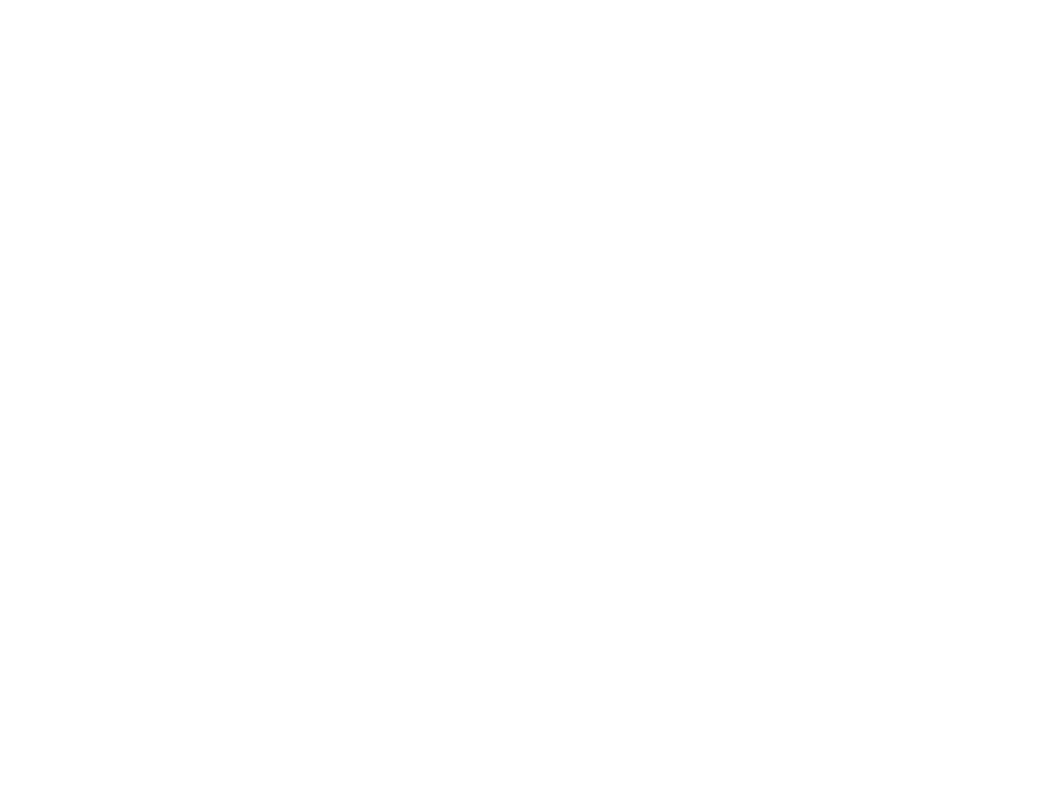
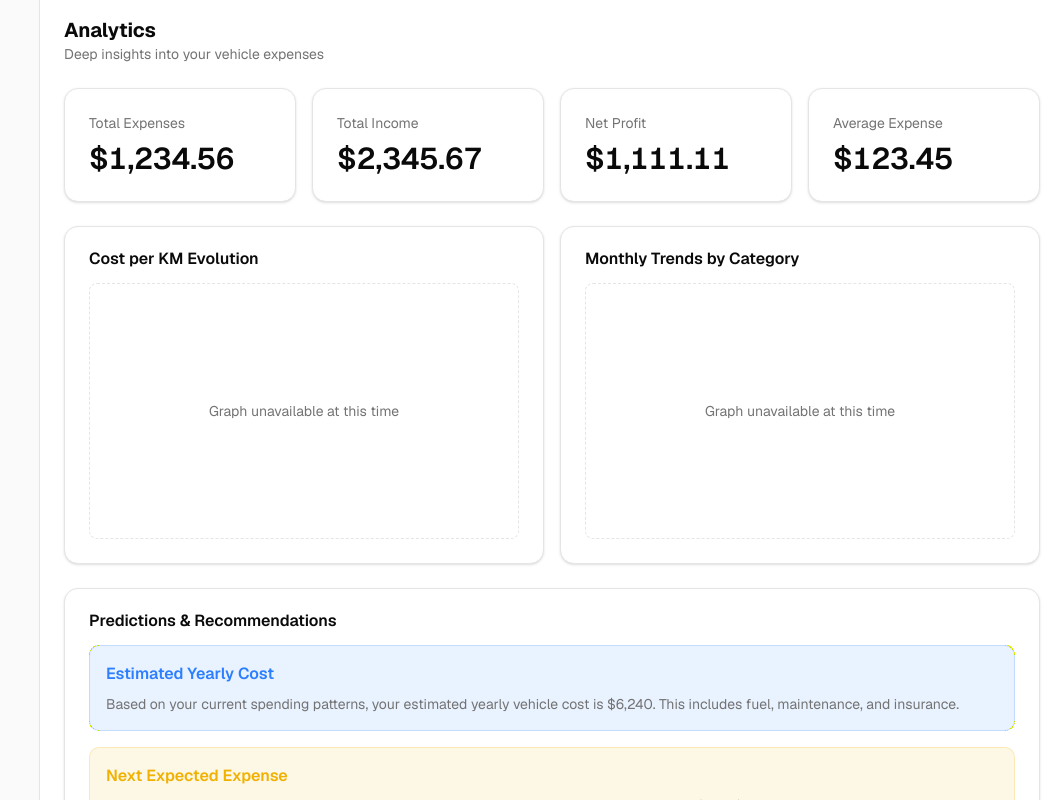
Before and after one commit to FlytziTv/MyDriveLog, a React (Vite) app in the folder client/: page /analytics in a window 1280 px wide. Before the commit this address had no page. Shown: the top 800 px of the page, without its empty margins (216-1280 px from the left). Built offline with nearby package versions, Linux system fonts and the light colour scheme; sample sign-in values are in the browser's storage.

Commit message:
feat: implement analytics UI with placeholder data

```diff
--- a/client/src/App.tsx
+++ b/client/src/App.tsx
@@ -9,7 +9,8 @@ import DashboardPage from "./pages/Dashboard.tsx";
 // import InterventionNew from "./pages/InterventionNew";
 // import TripNew from "./pages/TripNew";
 // import Trips from "./pages/Trips";
-import Vehicles from "./pages/Vehicles";
+import VehiclesPage from "./pages/Vehicles";
+import AnalyticsPage from "./pages/Analytics";
 
 function App() {
   return (
@@ -30,7 +31,15 @@ function App() {
           path="/vehicles"
           element={
             <ProtectedRoute>
-              <Vehicles />
+              <VehiclesPage />
+            </ProtectedRoute>
+          }
+        />
+        <Route
+          path="/analytics"
+          element={
+            <ProtectedRoute>
+              <AnalyticsPage />
             </ProtectedRoute>
           }
         />
--- a/client/src/components/layout/HeaderDashboard.tsx
+++ b/client/src/components/layout/HeaderDashboard.tsx
@@ -4,10 +4,12 @@ export function HeaderDashboard({
   title,
   description,
   buttonText = "Add Expense",
+  button = true,
 }: {
   title: string;
   description?: string;
   buttonText?: string;
+  button?: boolean;
 }) {
   return (
     <div className="w-full flex flex-row items-center justify-between">
@@ -18,10 +20,12 @@ export function HeaderDashboard({
         )}
       </div>
 
-      <button className="bg-primary text-primary-foreground flex flex-row items-center justify-center gap-2 text-sm hover:bg-primary/80 px-4 py-2 rounded-md transition-colors duration-200">
-        <Plus size={16} />
-        {buttonText}
-      </button>
+      {button && (
+        <button className="bg-primary text-primary-foreground flex flex-row items-center justify-center gap-2 text-sm hover:bg-primary/80 px-4 py-2 rounded-md transition-colors duration-200">
+          <Plus size={16} />
+          {buttonText}
+        </button>
+      )}
     </div>
   );
 }
--- /dev/null
+++ b/client/src/pages/Analytics.tsx
@@ -0,0 +1,169 @@
+import { HeaderDashboard } from "../components/layout/HeaderDashboard";
+
+export default function AnalyticsPage() {
+  return (
+    <div className="h-screen w-full flex">
+      <div className="w-64 h-full p-2 bg-sidebar border-r border-sidebar-border"></div>
+      <div className="flex-1 px-6 py-4 flex flex-col gap-6 ">
+        <HeaderDashboard
+          title="Analytics"
+          description="Deep insights into your vehicle expenses"
+          button={false}
+        />
+
+        <div className="w-full grid grid-cols-4 gap-4">
+          <StatsAnalytics
+            title="Total Expenses"
+            amount="$1,234.56"
+            pourcentage="10"
+          />
+          <StatsAnalytics
+            title="Total Income"
+            amount="$2,345.67"
+            pourcentage="-5"
+          />
+          <StatsAnalytics
+            title="Net Profit"
+            amount="$1,111.11"
+            pourcentage="15"
+          />
+          <StatsAnalytics
+            title="Average Expense"
+            amount="$123.45"
+            pourcentage="0"
+          />
+        </div>
+
+        <div className="grid grid-cols-2 gap-4">
+          <ChartCard title="Cost per KM Evolution" />
+          <ChartCard title="Monthly Trends by Category" />
+        </div>
+
+        <PredictiveCard>
+          <PredictiveMessage
+            type="blue"
+            title="Estimated Yearly Cost"
+            description="Based on your current spending patterns, your estimated yearly vehicle cost is $6,240. This includes fuel, maintenance, and insurance."
+          />
+          <PredictiveMessage
+            type="yellow"
+            title="Next Expected Expense"
+            description="Your next scheduled maintenance is due in approximately 7 days or 500 km. Estimated cost: $180-$220."
+          />
+          <PredictiveMessage
+            type="red"
+            title="Above Average Spending"
+            description="You're spending 18% more than average users with similar vehicles. Consider reviewing your fuel efficiency and maintenance frequency."
+          />
+        </PredictiveCard>
+      </div>
+    </div>
+  );
+}
+
+function StatsAnalytics({
+  title,
+  amount,
+}: {
+  title: string;
+  amount: string;
+  pourcentage: string;
+}) {
+  return (
+    <div className="flex flex-col gap-6 rounded-xl border bg-card p-6 text-card-foreground shadow-sm">
+      <div className="flex flex-col gap-2">
+        <h2 className="text-sm text-muted-foreground">{title}</h2>
+        <p className="font-semibold tabular-nums text-3xl">{amount}</p>
+      </div>
+    </div>
+  );
+}
+
+function ChartCard({ title }: { title: string }) {
+  return (
+    <div className="col-span-1 rounded-xl border bg-card p-6 text-card-foreground shadow-sm">
+      <div className="flex flex-row items-center justify-between">
+        <div className="flex flex-col gap-1">
+          <h2 className="leading-none font-semibold">{title}</h2>
+        </div>
+      </div>
+      {/* Chart component goes here */}
+      <div className="mt-4 h-64 w-full flex items-center justify-center border-dashed border rounded-md">
+        <p className="text-sm text-muted-foreground">
+          Graph unavailable at this time
+        </p>
+      </div>
+    </div>
+  );
+}
+
+function PredictiveCard({ children }: { children?: React.ReactNode }) {
+  return (
+    <div className="col-span-1 rounded-xl border bg-card flex flex-col p-6 gap-4 text-card-foreground shadow-sm">
+      <div className="flex flex-row items-center justify-between">
+        <h2 className="leading-none font-semibold">
+          Predictions & Recommendations
+        </h2>
+      </div>
+
+      {children ? (
+        children
+      ) : (
+        <div className=" h-64 w-full flex items-center justify-center border-dashed border rounded-md">
+          <p className="text-sm text-muted-foreground">
+            No predictions available at this time.
+          </p>
+        </div>
+      )}
+    </div>
+  );
+}
+
+function PredictiveMessage({
+  type,
+  title,
+  description,
+}: {
+  type: "blue" | "yellow" | "green" | "purple" | "red";
+  title: string;
+  description: string;
+}) {
+  const config = {
+    blue: {
+      bgColor: "bg-blue-500/10",
+      iconColor: "text-blue-500",
+      borderColor: "border-blue-500/20",
+    },
+    yellow: {
+      bgColor: "bg-yellow-500/10",
+      iconColor: "text-yellow-500",
+      borderColor: "border-yellow-500/20",
+    },
+    green: {
+      bgColor: "bg-green-500/10",
+      iconColor: "text-green-500",
+      borderColor: "border-green-500/20",
+    },
+    purple: {
+      bgColor: "bg-purple-500/10",
+      iconColor: "text-purple-500",
+      borderColor: "border-purple-500/20",
+    },
+    red: {
+      bgColor: "bg-red-500/10",
+      iconColor: "text-red-500",
+      borderColor: "border-red-500/20",
+    },
+  };
+
+  const { bgColor, iconColor, borderColor } = config[type];
+
+  return (
+    <div
+      className={`flex flex-col gap-2 p-4 rounded-lg ${bgColor} border ${borderColor}`}
+    >
+      <h4 className={`font-semibold ${iconColor}`}>{title}</h4>
+      <p className="text-sm text-muted-foreground">{description}</p>
+    </div>
+  );
+}
```
